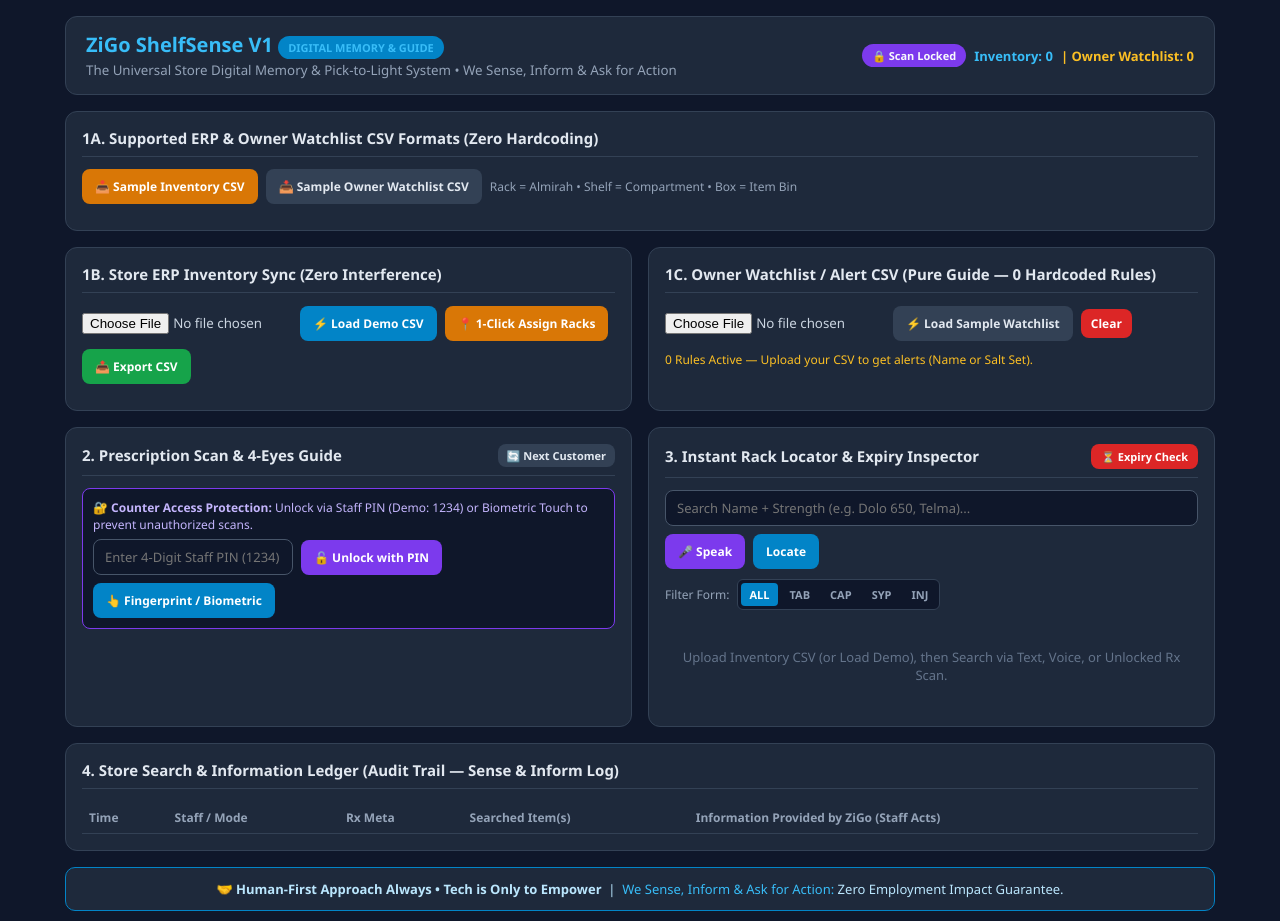
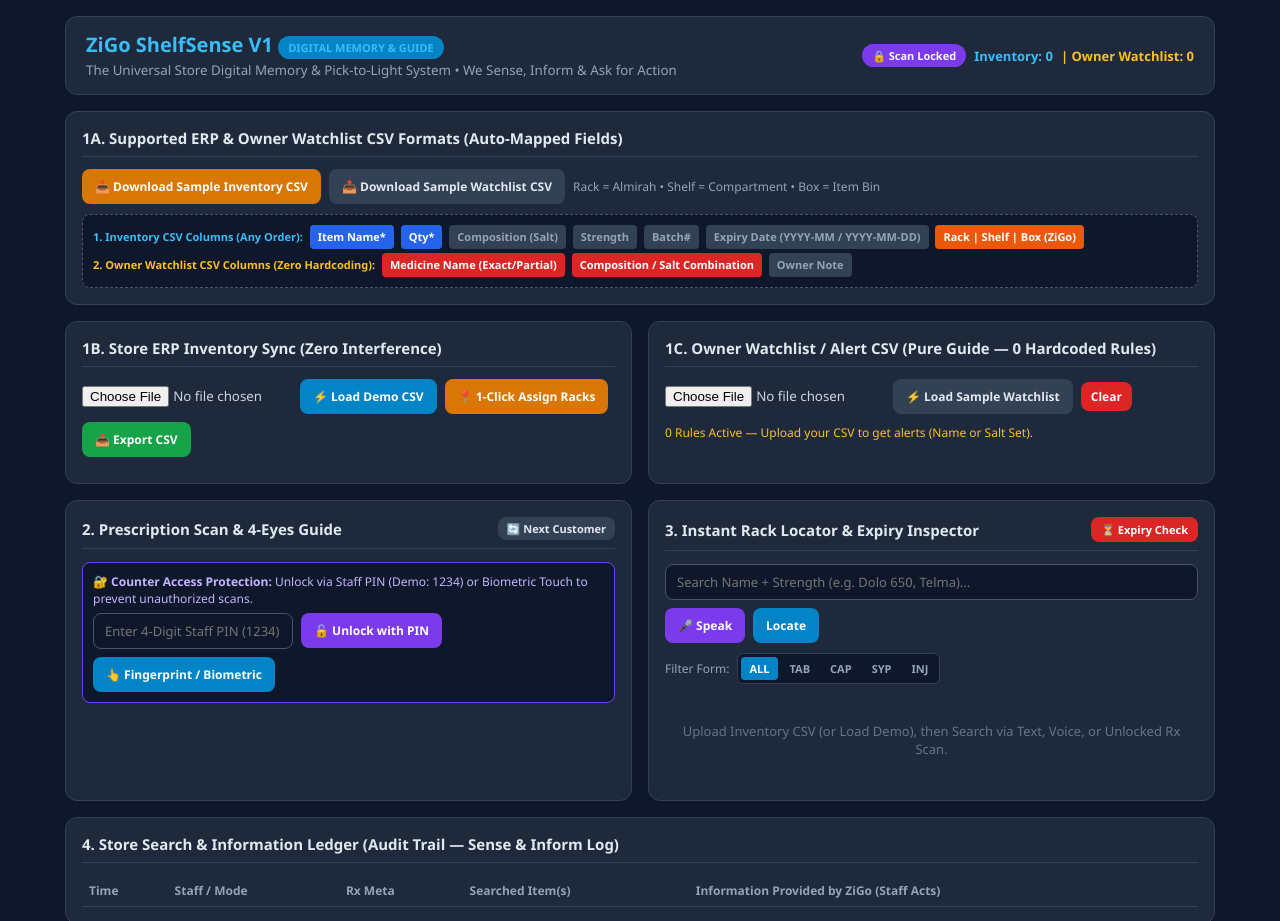
Before and after one commit to aaggarwal17-cyber/Digital-Memory-V1, a plain HTML site: page index.html in a window 1280 px wide. Shown: the top 921 px of the page. Drawn offline with Linux system fonts and the light colour scheme.

Commit message:
Update CSV format section titles and buttons

```diff
--- a/index.html
+++ b/index.html
@@ -62,13 +62,32 @@
 
   <!-- SECTION 1A: SAMPLE ERP & OWNER WATCHLIST TEMPLATES -->
   <div class="card">
-    <h2>1A. Supported ERP & Owner Watchlist CSV Formats (Zero Hardcoding)</h2>
+    <h2>1A. Supported ERP & Owner Watchlist CSV Formats (Auto-Mapped Fields)</h2>
     <div class="row">
-      <button class="btn-warn" onclick="downloadSampleCSV()">📥 Sample Inventory CSV</button>
-      <button class="btn-ghost" onclick="downloadSampleBannedCSV()">📥 Sample Owner Watchlist CSV</button>
+      <button class="btn-warn" onclick="downloadSampleCSV()">📥 Download Sample Inventory CSV</button>
+      <button class="btn-ghost" onclick="downloadSampleBannedCSV()">📥 Download Sample Watchlist CSV</button>
       <span style="color:#94a3b8; font-size:12px;">Rack = Almirah • Shelf = Compartment • Box = Item Bin</span>
     </div>
+    <div style="background:#0f172a; border:1px dashed #475569; border-radius:8px; padding:10px; font-size:11px; color:#94a3b8; line-height:1.8;">
+      <div>
+        <b style="color:#38bdf8;">1. Inventory CSV Columns (Any Order):</b>
+        <span class="tag tag-h">Item Name*</span>
+        <span class="tag tag-h">Qty*</span>
+        <span class="tag" style="background:#334155;">Composition (Salt)</span>
+        <span class="tag" style="background:#334155;">Strength</span>
+        <span class="tag" style="background:#334155;">Batch#</span>
+        <span class="tag" style="background:#334155;">Expiry Date (YYYY-MM / YYYY-MM-DD)</span>
+        <span class="tag tag-h1">Rack | Shelf | Box (ZiGo)</span>
+      </div>
+      <div style="margin-top:4px;">
+        <b style="color:#fbbf24;">2. Owner Watchlist CSV Columns (Zero Hardcoding):</b>
+        <span class="tag tag-x">Medicine Name (Exact/Partial)</span>
+        <span class="tag tag-x">Composition / Salt Combination</span>
+        <span class="tag" style="background:#334155;">Owner Note</span>
+      </div>
+    </div>
   </div>
+
 
   <!-- SECTION 1B & 1C: INVENTORY SYNC + OWNER WATCHLIST CSV UPLOADER -->
   <div class="grid">
```
